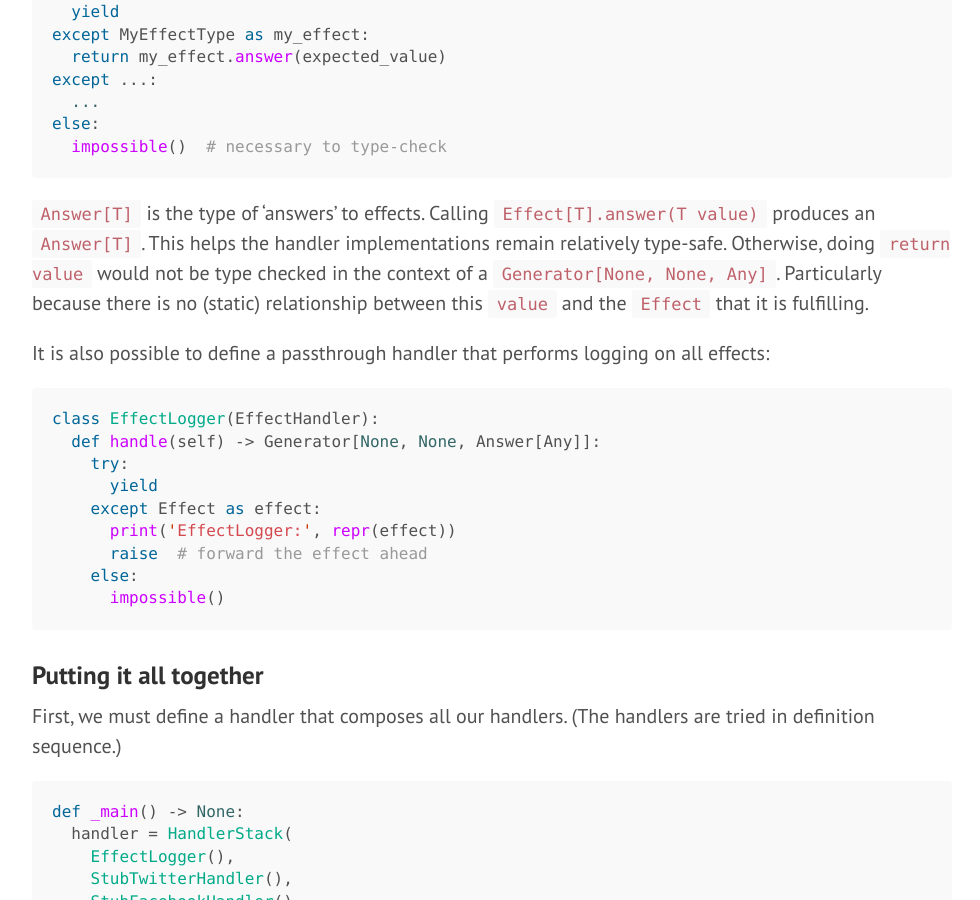
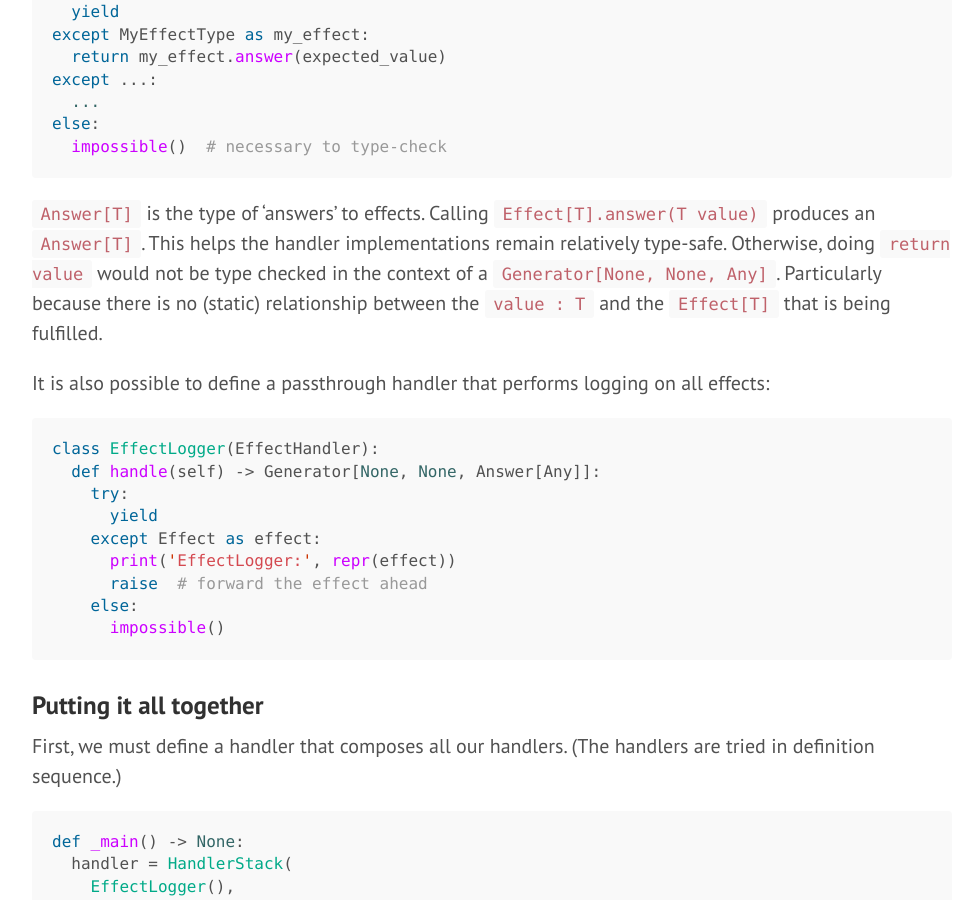
Before and after one commit to Garciat/garciat.github.io, a Jekyll site: the page built from _posts/2020-06-27-python-effects-free-monad-async-await.md, in a window 1280 px wide and 900 px high, scrolled down 2933 px. Shown: the whole window, without its empty margins (148-1128 px from the left). Built offline with Jekyll 4.4.1, drawn with Linux system fonts in a browser that asks for light colours.

Commit message:
Update 2020-06-27-python-effects-free-monad-async-await.md

````diff
--- a/_posts/2020-06-27-python-effects-free-monad-async-await.md
+++ b/_posts/2020-06-27-python-effects-free-monad-async-await.md
@@ -123,7 +123,7 @@ else:
   impossible()  # necessary to type-check
 ```
 
-`Answer[T]` is the type of 'answers' to effects. Calling `Effect[T].answer(T value)` produces an `Answer[T]`. This helps the handler implementations remain relatively type-safe. Otherwise, doing `return value` would not be type checked in the context of a `Generator[None, None, Any]`. Particularly because there is no (static) relationship between this `value` and the `Effect` that it is fulfilling.
+`Answer[T]` is the type of 'answers' to effects. Calling `Effect[T].answer(T value)` produces an `Answer[T]`. This helps the handler implementations remain relatively type-safe. Otherwise, doing `return value` would not be type checked in the context of a `Generator[None, None, Any]`. Particularly because there is no (static) relationship between the `value : T` and the `Effect[T]` that is being fulfilled.
 
 It is also possible to define a passthrough handler that performs logging on all effects:
 
````
